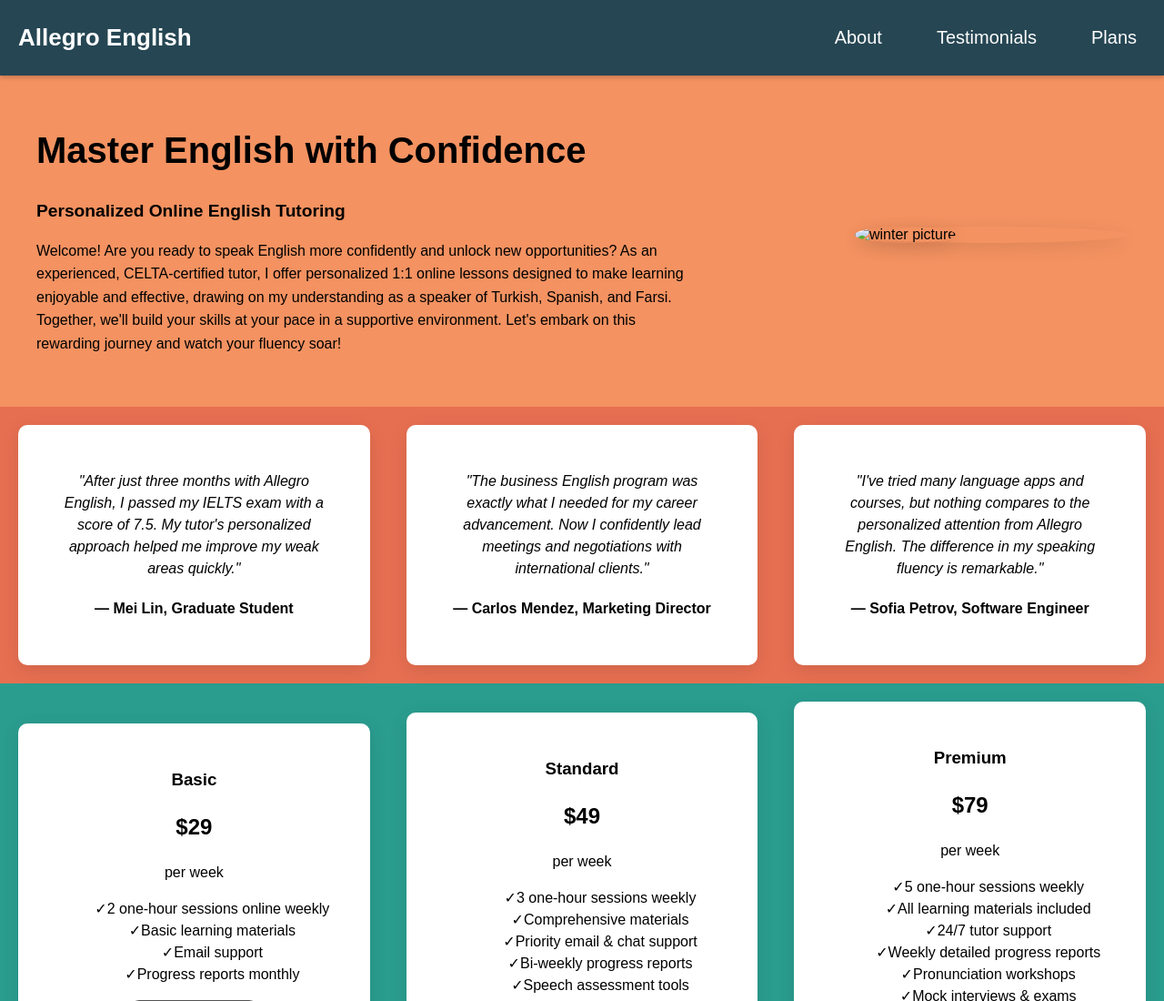
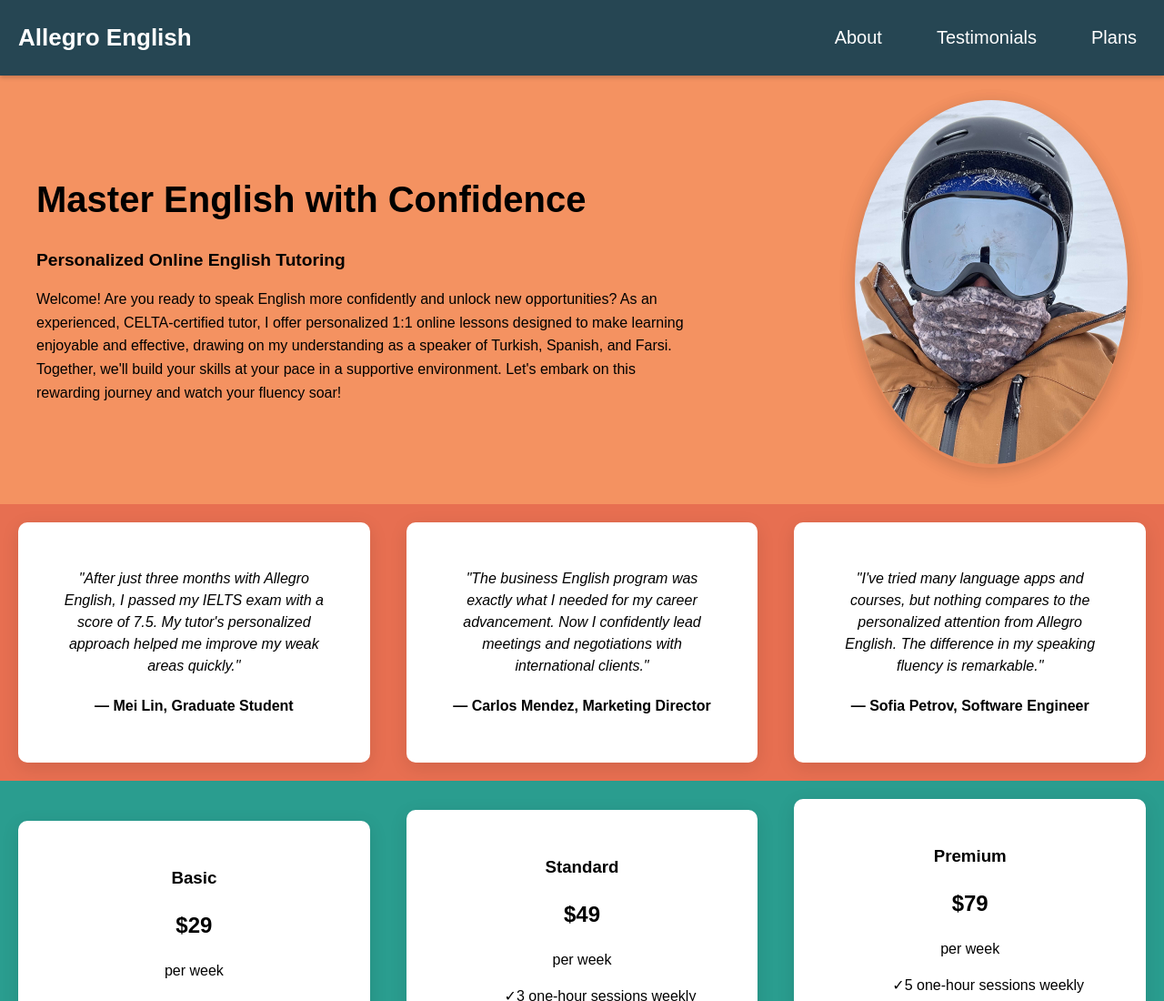
Before and after one commit to mikep139/client-allegro-english, a plain HTML site: page index.html in a window 1280 px wide. Shown: the top 1100 px of the page at 91% size. Drawn offline with Linux system fonts and the light colour scheme.

Commit message:
Update index.html -- re-linked hero img

```diff
--- a/index.html
+++ b/index.html
@@ -29,7 +29,7 @@
          <p>Welcome! Are you ready to speak English more confidently and unlock new opportunities? As an experienced, CELTA-certified tutor, I offer personalized 1:1 online lessons designed to make learning enjoyable and effective, drawing on my understanding as a speaker of Turkish, Spanish, and Farsi. Together, we'll build your skills at your pace in a supportive environment. Let's embark on this rewarding journey and watch your fluency soar!</p>
          </div>
          <div class="hero-img">
-         <img src="resources/images/matthew.jpg" alt="winter picture" class="hero-img">
+         <img src="https://github.com/mikep139/client-allegro-english/blob/main/matthew.jpg" alt="winter picture" class="hero-img">
         </div>
         </div>
         <div id="testimonials">
```
